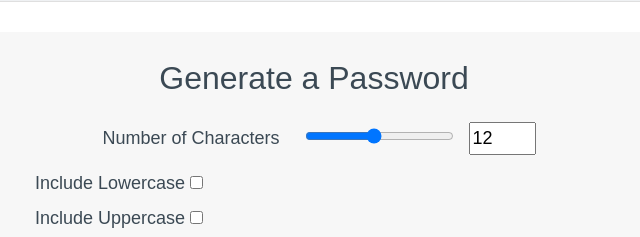
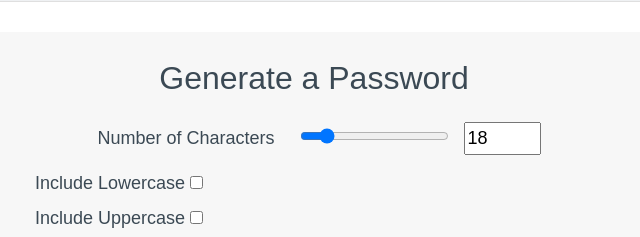
Before and after one commit to NicoleGeorge/password-generator, a plain HTML site: page index.html in a window 1280 px wide. Shown: the part 125-362 px from the top of the page, 326-966 px from the left. Drawn offline with nearby package versions, Linux system fonts and the light colour scheme.

Commit message:
updating

```diff
--- a/index.html
+++ b/index.html
@@ -27,8 +27,8 @@
                 <div class="row numberRange">
                   <div class="col-xl-12 col-lg-12 col-md-12 col-sm-12">
                     <label class="valueTitle" for = " ">Number of Characters</label>
-                    <input class="slider" type="range" min="1" max="25" value="12" id="charAmountRange">
-                    <input class="digits" type="number" min="1" max="25" value="12" id="charAmountNumber">
+                    <input class="slider" type="range" min="8" max="128" value="18" id="charAmountRange">
+                    <input class="digits" type="number" min="8" max="128" value="18" id="charAmountNumber">
                   </div>
                 </div>
             </div>
```
